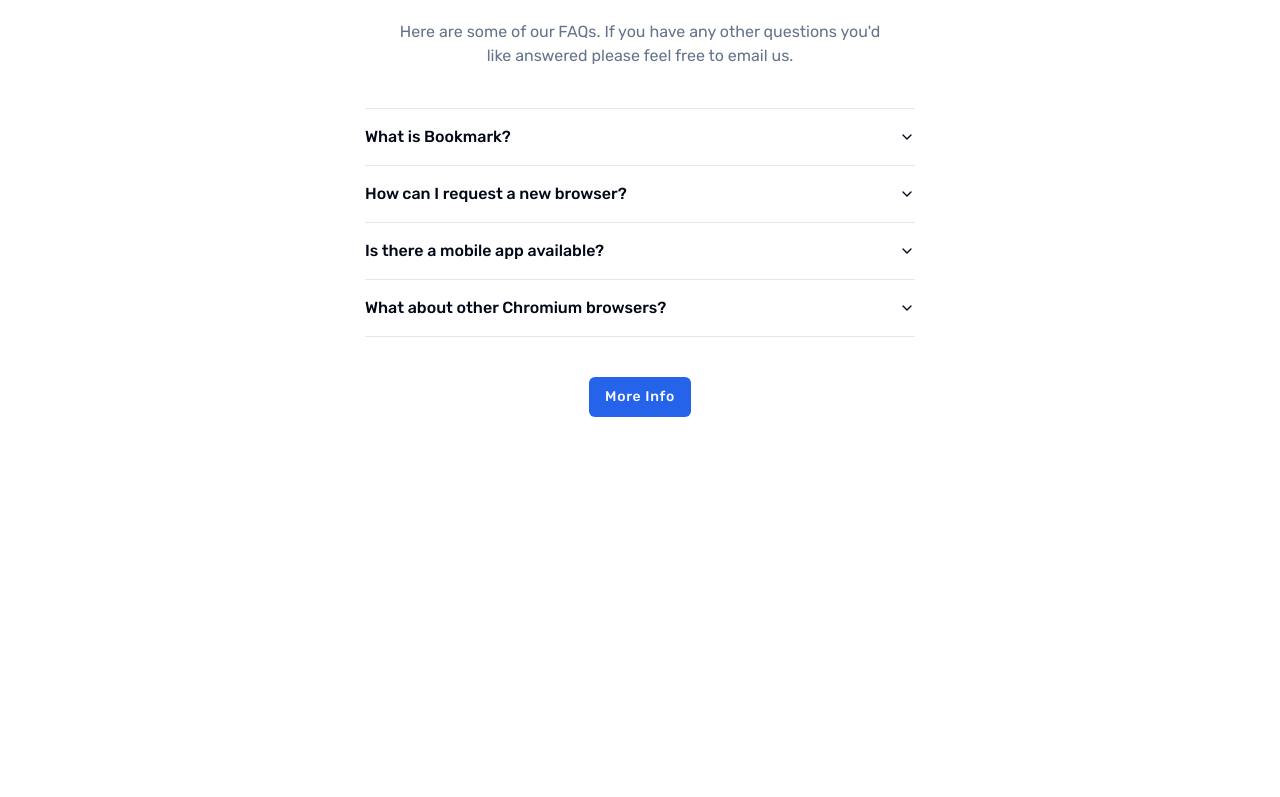
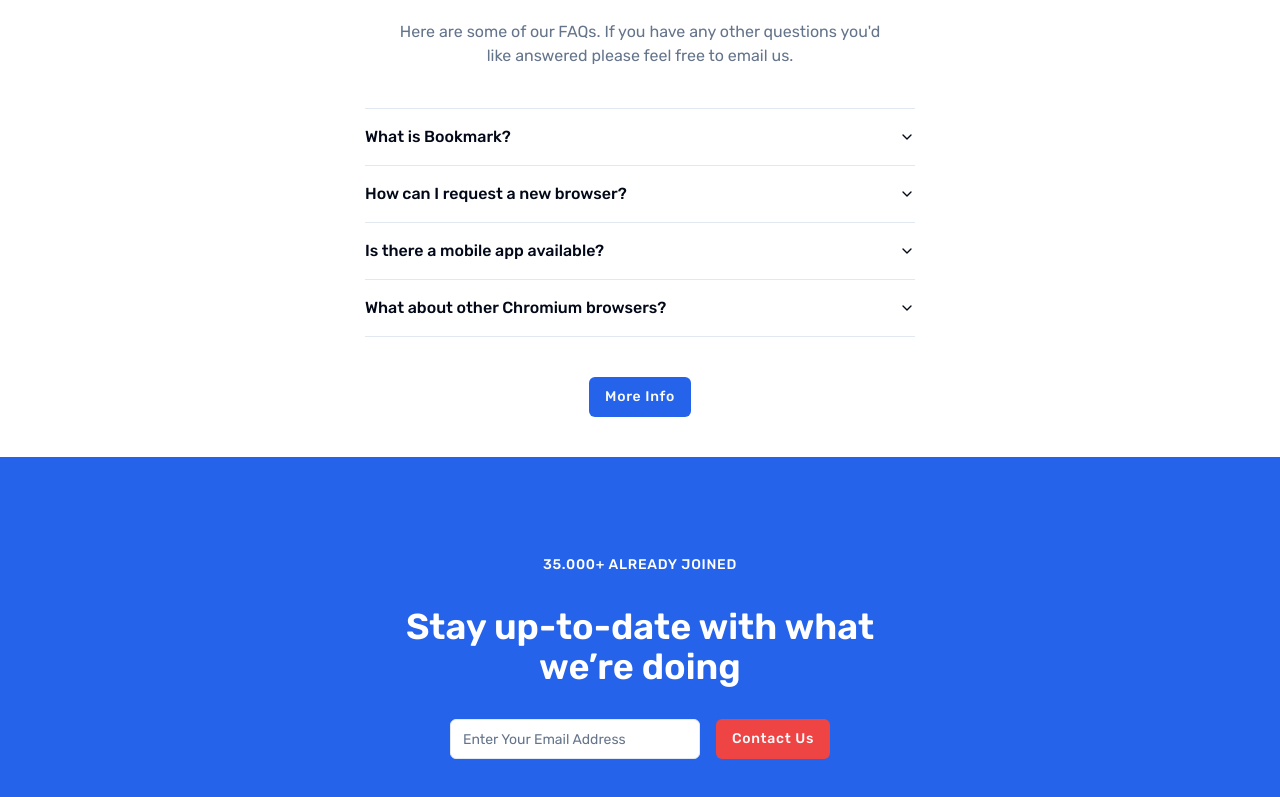
Before and after one commit to fitrondev/bookmark-landing-page, a React (Vite) app: page / in a window 1280 px wide. Shown: the part 2322-3119 px from the top of the page. Before the commit the page ends 2779 px from the top, so only its background shows below. Built offline with nearby package versions, Linux system fonts and the light colour scheme.

Commit message:
feat: Add Join layout component and update App to include Join layout

```diff
--- a/src/App.tsx
+++ b/src/App.tsx
@@ -3,6 +3,7 @@
 import Features from "./components/layouts/Features";
 import Header from "./components/layouts/Header";
 import Hero from "./components/layouts/Hero";
+import Join from "./components/layouts/Join";
 
 export default function App() {
   return (
@@ -12,6 +13,7 @@
       <Features />
       <Downloads />
       <Faq />
+      <Join />
     </>
   );
 }
```
